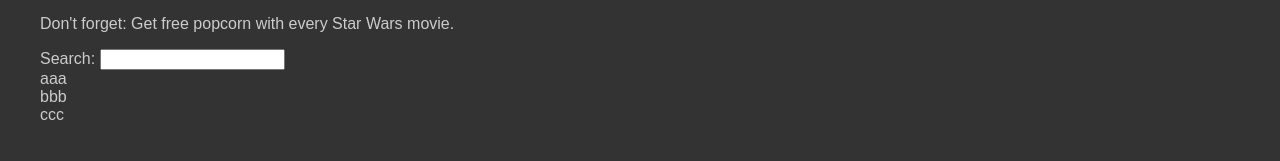
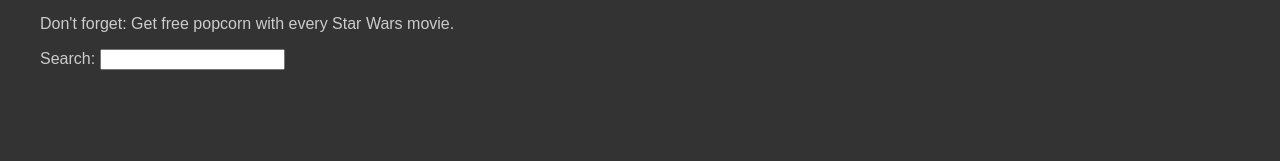
Before and after one commit to edwardtanguay/et001-video-store, a React (Vite) app: page /search in a window 1280 px wide. Shown: the part 139-300 px from the top of the page. Built offline with nearby package versions, Linux system fonts and the light colour scheme.

Commit message:
films in

```diff
--- a/src/AppContext.jsx
+++ b/src/AppContext.jsx
@@ -5,21 +5,9 @@ import { createContext } from 'react';
 
 export const AppContext = createContext();
 
-const _dummyFilms = [
-	{
-		title: 'aaa'
-	},
-	{
-		title: 'bbb'
-	},
-	{
-		title: 'ccc'
-	}
-]
-
 export const AppProvider = ({ children }) => {
 	const [searchText, setSearchText] = useState('');
-	const [films, setFilms] = useState(_dummyFilms);
+	const [films, setFilms] = useState([]);
 
 	const specialDealMessage = "Get free popcorn with every Star Wars movie.";
 
```
